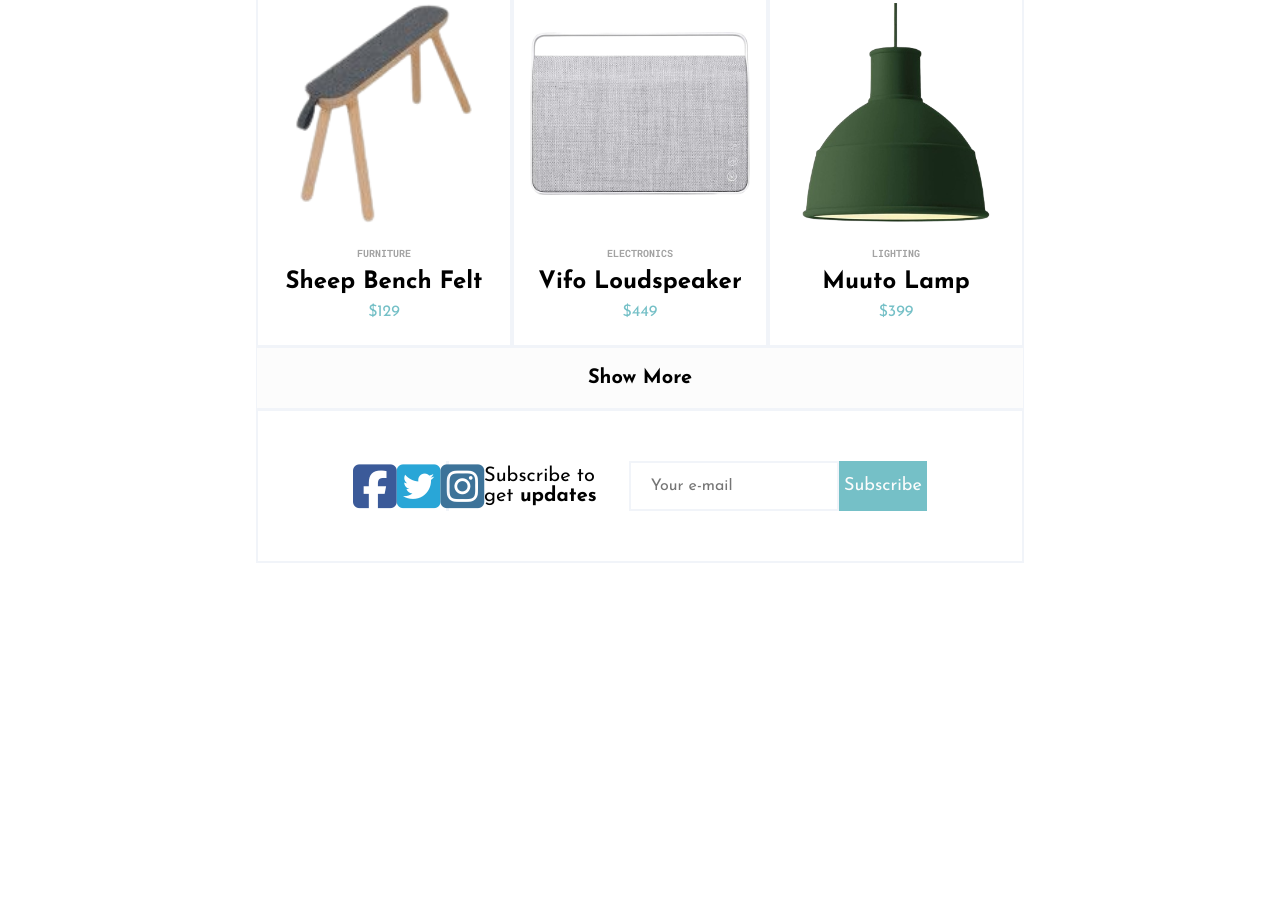
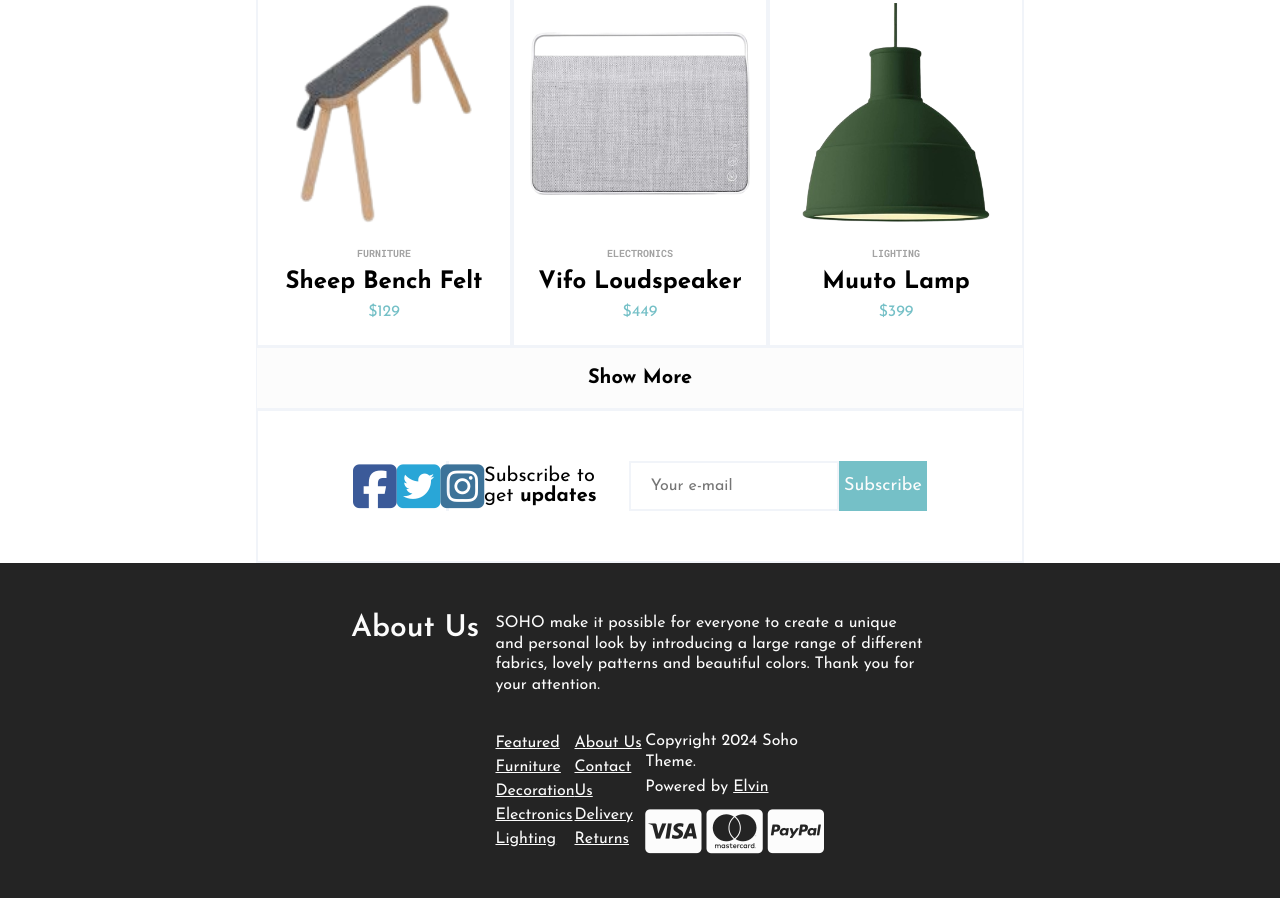
Before and after one commit to 95ElWin/SOHO, a plain HTML site: page index.html in a window 1280 px wide. Shown: the part 1474-2372 px from the top of the page. Before the commit the page ends 2037 px from the top, so only its background shows below. Drawn offline with Linux system fonts and the light colour scheme.

Commit message:
footerEnd

```diff
--- a/assets/css/style.css
+++ b/assets/css/style.css
@@ -339,3 +339,45 @@
   color: var(--white-500);
   background-color: var(--green-500);
 }
+/*-----------------------FOOTER-----------------------*/
+footer {
+  color: var(--white-500);
+  background-color: var(--black-500);
+}
+.footer {
+  display: flex;
+  justify-content: space-between;
+  padding: 50px 95px 40px 95px;
+}
+.footer .footer-first {
+  width: 25%;
+}
+.footer .footer-first h2 {
+  font-size: 30px;
+  font-weight: 600;
+}
+.footer .footer-second {
+  width: 75%;
+}
+.footer .footer-second p {
+  line-height: 1.3;
+}
+.footer .footer-three {
+  display: flex;
+  justify-content: space-between;
+  padding: 35px 100px 0px 0px;
+  line-height: 1.5;
+}
+.footer .footer-four p {
+  padding-bottom: 4px;
+}
+.footer a {
+  text-decoration: underline;
+}
+.footer a:hover {
+  color: var(--green-500);
+}
+.footer .footer-four i {
+  font-size: 50px;
+  padding-top: 5px;
+}
--- a/index.html
+++ b/index.html
@@ -193,6 +193,47 @@
         </div>
       </section>
       <!-- SUBSCRIBE END -->
+      <!-- FOOTER START -->
+      <footer>
+        <div class="container">
+          <div class="footer">
+            <div class="footer-first">
+              <h2>About Us</h2>
+            </div>
+            <div class="footer-second">
+              <p>
+                SOHO make it possible for everyone to create a unique and
+                personal look by introducing a large range of different fabrics,
+                lovely patterns and beautiful colors. Thank you for your
+                attention.
+              </p>
+              <div class="footer-three">
+                <ul>
+                  <li><a href="#">Featured</a></li>
+                  <li><a href="#">Furniture</a></li>
+                  <li><a href="#">Decoration</a></li>
+                  <li><a href="#">Electronics</a></li>
+                  <li><a href="#">Lighting</a></li>
+                </ul>
+                <ul>
+                  <li><a href="#">About Us</a></li>
+                  <li><a href="#">Contact Us</a></li>
+                  <li><a href="#">Delivery</a></li>
+                  <li><a href="#">Returns</a></li>
+                </ul>
+                <div class="footer-four">
+                  <p>Copyright 2024 Soho Theme.</p>
+                  <p>Powered by <a href="#">Elvin</a></p>
+                  <i class="fa-brands fa-cc-visa"></i>
+                  <i class="fa-brands fa-cc-mastercard"></i>
+                  <i class="fa-brands fa-cc-paypal"></i>
+                </div>
+              </div>
+            </div>
+          </div>
+        </div>
+      </footer>
+      <!-- FOOTER END -->
     </main>
   </body>
 </html>
```
